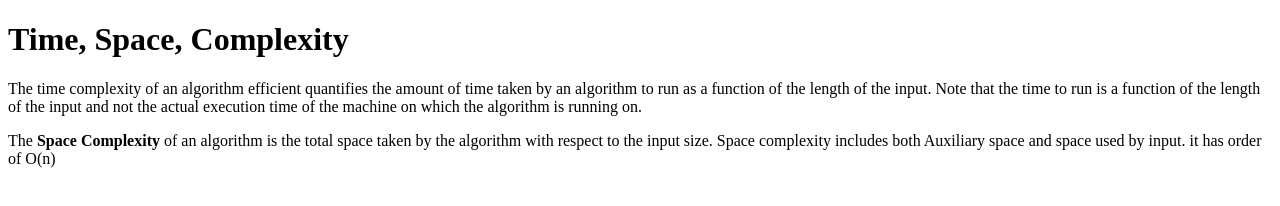
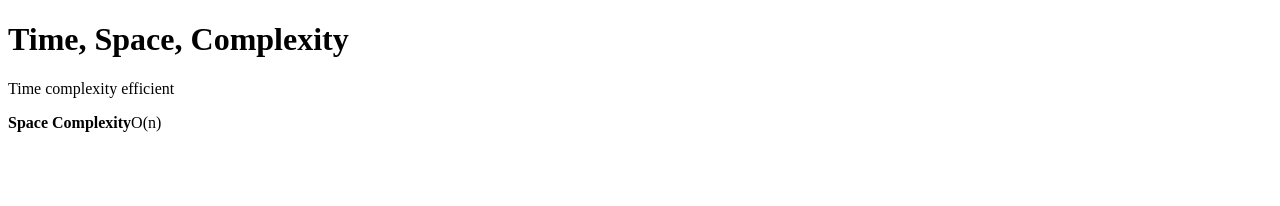
Before and after one commit to acciojob/time-and-space-complexity-Fehma, a website: page main.html in a window 1280 px wide. Drawn offline with Linux system fonts and the light colour scheme.

Commit message:
created a submission

```diff
--- a/main.html
+++ b/main.html
@@ -11,10 +11,8 @@
     <script type="text/javascript" src="./script.js">
 </script>
 	<h1>Time, Space, Complexity</h1>
-	<p>The time complexity of an algorithm efficient quantifies the amount of time taken by an algorithm to run as a function of the length of the input. Note that the time to run is a function of the length of the input and not the actual execution time of the machine on which the algorithm is running on.
-	</p>
-	<p>The <b>Space Complexity</b> of an algorithm is the total space taken by the algorithm with respect to the input size. Space complexity includes both Auxiliary space and space used by input. it has order of O(n)
-	</p>
+	<p>Time complexity efficient </p>
+	<p><b>Space Complexity</b>O(n)</p>
 
 </body>
 
```
